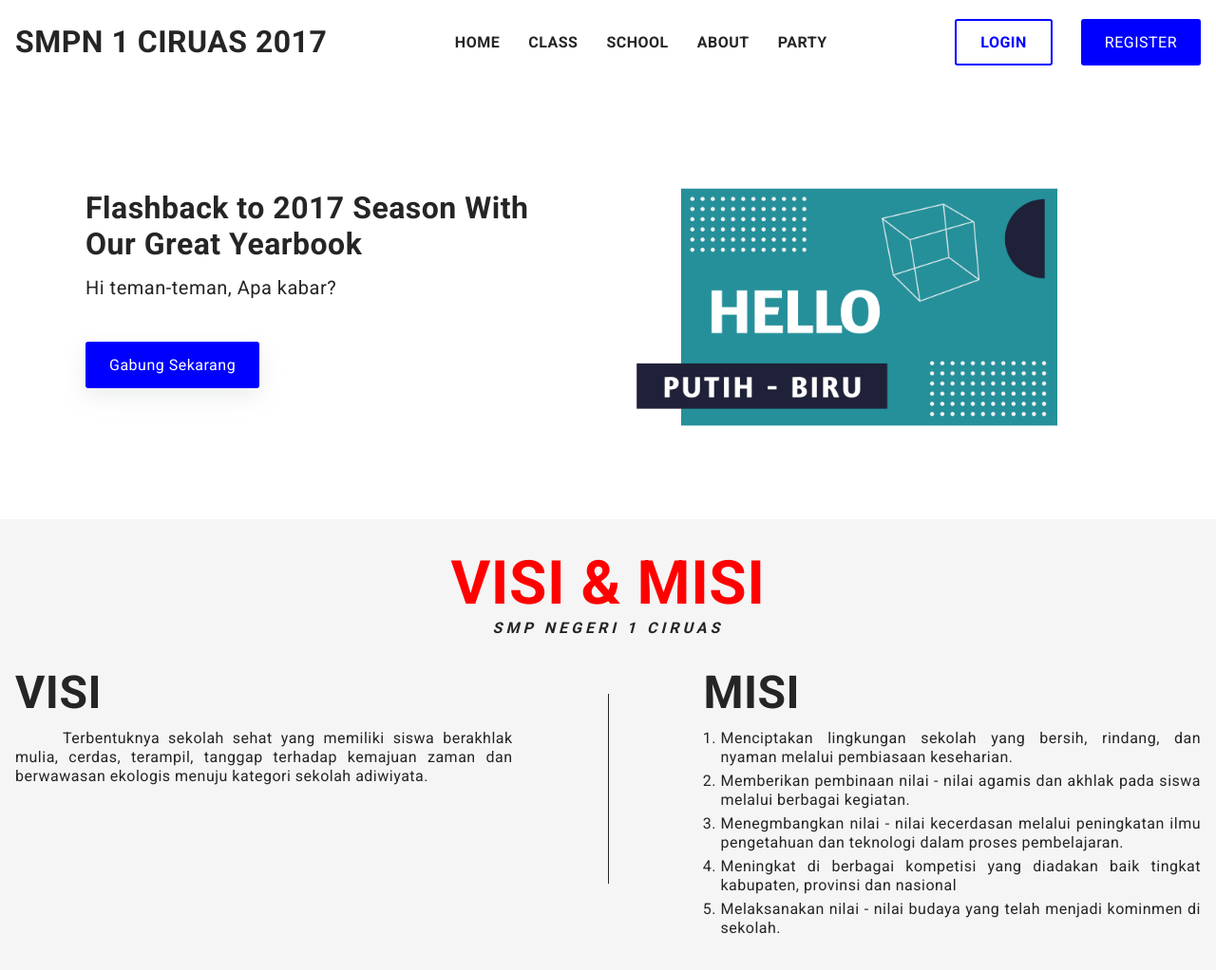
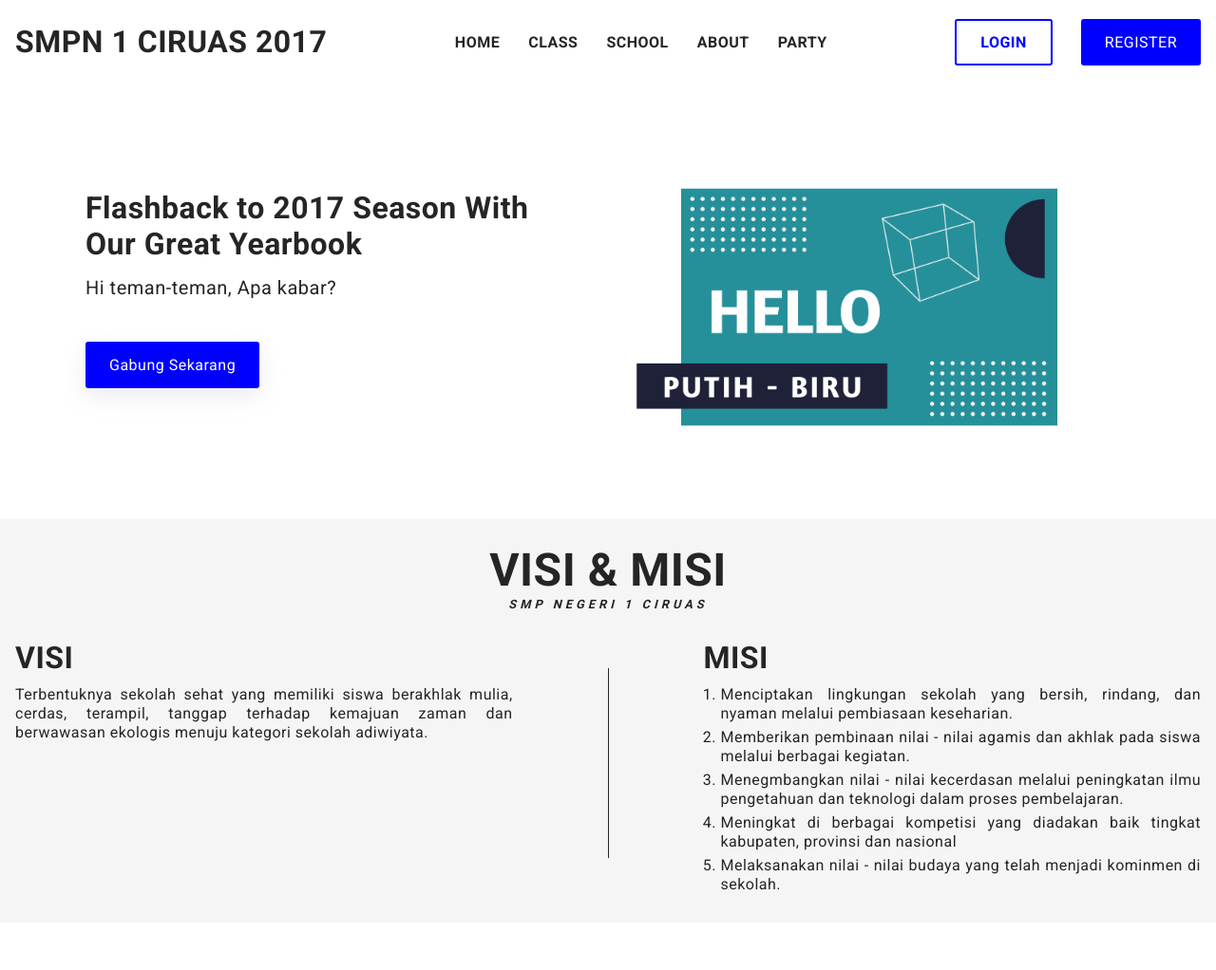
Before and after one commit to Ahmaludin/smpn1ciruas-2017-yearbook, a plain HTML site: page index.html in a window 1280 px wide. Shown: the top 1022 px of the page at 95% size. Drawn offline with Linux system fonts and the light colour scheme.

Commit message:
visi & misi fixed 2 - lebih simple

```diff
--- a/css/style.css
+++ b/css/style.css
@@ -35,7 +35,7 @@ body {
 .container2 section {
   max-width: 1500px;
   margin: auto;
-  padding: 30px 0 40px;
+  padding: 25px 0;
 }
 
 /* NAVIGATION AREA */
@@ -180,15 +180,16 @@ section.visiMisi {
 
 section.visiMisi h2 {
   text-align: center;
-  font-size: 4rem;
+  font-size: 3rem;
   font-weight: bold;
-  color: red;
+  color: #252525;
 }
 
 section.visiMisi h4 {
   text-align: center;
   letter-spacing: 4px;
   font-style: italic;
+  font-size: 0.8rem;
 }
 
 section.visiMisi .wrap {
@@ -204,12 +205,12 @@ section.visiMisi .visi,
 
 section.visiMisi .visi h3,
 .misi h3 {
-  font-size: 3rem;
+  font-size: 2rem;
   margin-bottom: 10px;
 }
 
 section.visiMisi .visi p {
-  text-indent: 50px;
+  /* text-indent: 50px; */
   text-align: justify;
   line-height: 20px;
 }
```
